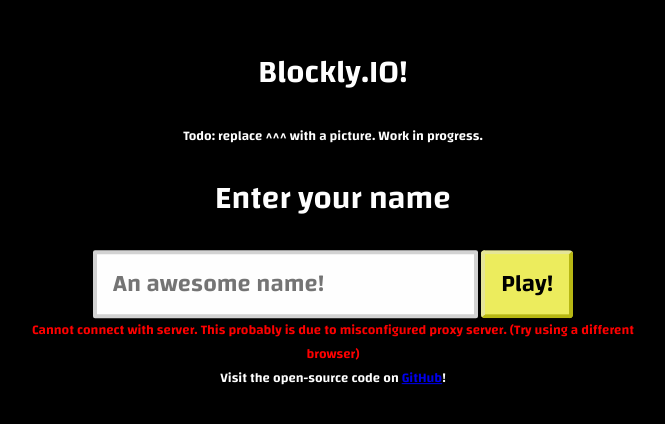
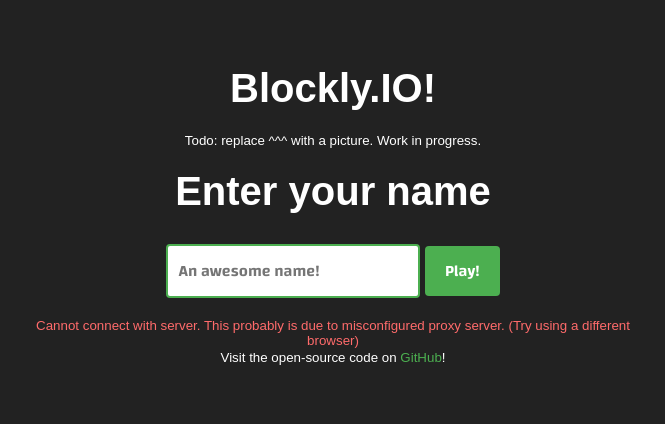
Before and after one commit to woodle87/paper2, a website: page public/index.html in a window 1280 px wide. Shown: the part 194-618 px from the top of the page, without its empty margins (307-972 px from the left). Drawn offline with nearby package versions, Linux system fonts and the light colour scheme.

Commit message:
Update index.html file on 2026-04-27

```diff
--- a/public/index.html
+++ b/public/index.html
@@ -1,9 +1,100 @@
+<!DOCTYPE html>
+<html lang="en">
 <head>
-    <link href="changa.css" rel="stylesheet">
-    <link href="styles.css" rel="stylesheet">
-    <script src="jquery.min.js"></script>
-    <script src="bundle.js"></script>
+    <meta charset="UTF-8">
+    <meta name="viewport" content="width=device-width, initial-scale=1.0">
+    <meta http-equiv="X-UA-Compatible" content="IE=edge">
     <title>Blockly.IO</title>
+    <link href="https://cdn.jsdelivr.net/gh/woodle87/paper2@main/public/changa.css" rel="stylesheet">
+    <link href="https://cdn.jsdelivr.net/gh/woodle87/paper2@main/public/styles.css" rel="stylesheet">
+    <script src="https://code.jquery.com/jquery-3.6.0.min.js"></script>
+    <script src="https://cdn.socket.io/4.5.4/socket.io.min.js"></script>
+    <script src="https://cdn.jsdelivr.net/gh/woodle87/paper2@main/bundle.js"></script>
+    <style>
+        * {
+            margin: 0;
+            padding: 0;
+            box-sizing: border-box;
+        }
+
+        html, body {
+            width: 100%;
+            height: 100%;
+            font-family: Arial, sans-serif;
+        }
+
+        #main-ui {
+            display: block;
+            width: 100%;
+            height: 100%;
+        }
+
+        .fullscreen {
+            position: fixed;
+            top: 0;
+            left: 0;
+            width: 100%;
+            height: 100%;
+            background: #222;
+        }
+
+        .center {
+            position: absolute;
+            top: 50%;
+            left: 50%;
+            transform: translate(-50%, -50%);
+            text-align: center;
+            color: #fff;
+        }
+
+        .hidden {
+            display: none;
+        }
+
+        #begin h1 {
+            margin: 20px 0;
+            font-size: 2.5em;
+        }
+
+        #begin input {
+            padding: 10px;
+            font-size: 1em;
+            margin: 10px 0;
+            border: 2px solid #4CAF50;
+            border-radius: 4px;
+        }
+
+        #begin button {
+            padding: 10px 20px;
+            font-size: 1em;
+            margin: 10px 0;
+            background-color: #4CAF50;
+            color: white;
+            border: none;
+            border-radius: 4px;
+            cursor: pointer;
+            transition: background-color 0.3s;
+        }
+
+        #begin button:hover {
+            background-color: #45a049;
+        }
+
+        #error {
+            color: #ff6b6b;
+            display: block;
+            margin-top: 10px;
+        }
+
+        #begin a {
+            color: #4CAF50;
+            text-decoration: none;
+        }
+
+        #begin a:hover {
+            text-decoration: underline;
+        }
+    </style>
 </head>
 <body>
     <canvas id="main-ui"></canvas>
@@ -14,12 +105,13 @@
             <small>Todo: replace ^^^ with a picture. Work in progress.</small><br>
 
             <h1>Enter your name</h1>
-            <input autocomplete="off" id="name" placeholder="An awesome name!">
-            <button type="submit">Play!</button>
+            <input autocomplete="off" id="name" placeholder="An awesome name!" type="text">
+            <button type="button">Play!</button>
             <div>
                 <small id="error">Your browser does not support JavaScript!</small>
             </div>
-            <small>Visit the open-source code on <a href="https://github.com/theKidOfArcrania/PaperIO-Web">GitHub</a>!</small>
+            <small>Visit the open-source code on <a href="https://github.com/woodle87/paper2" target="_blank">GitHub</a>!</small>
         </div>
     </div>
 </body>
+</html>
```
